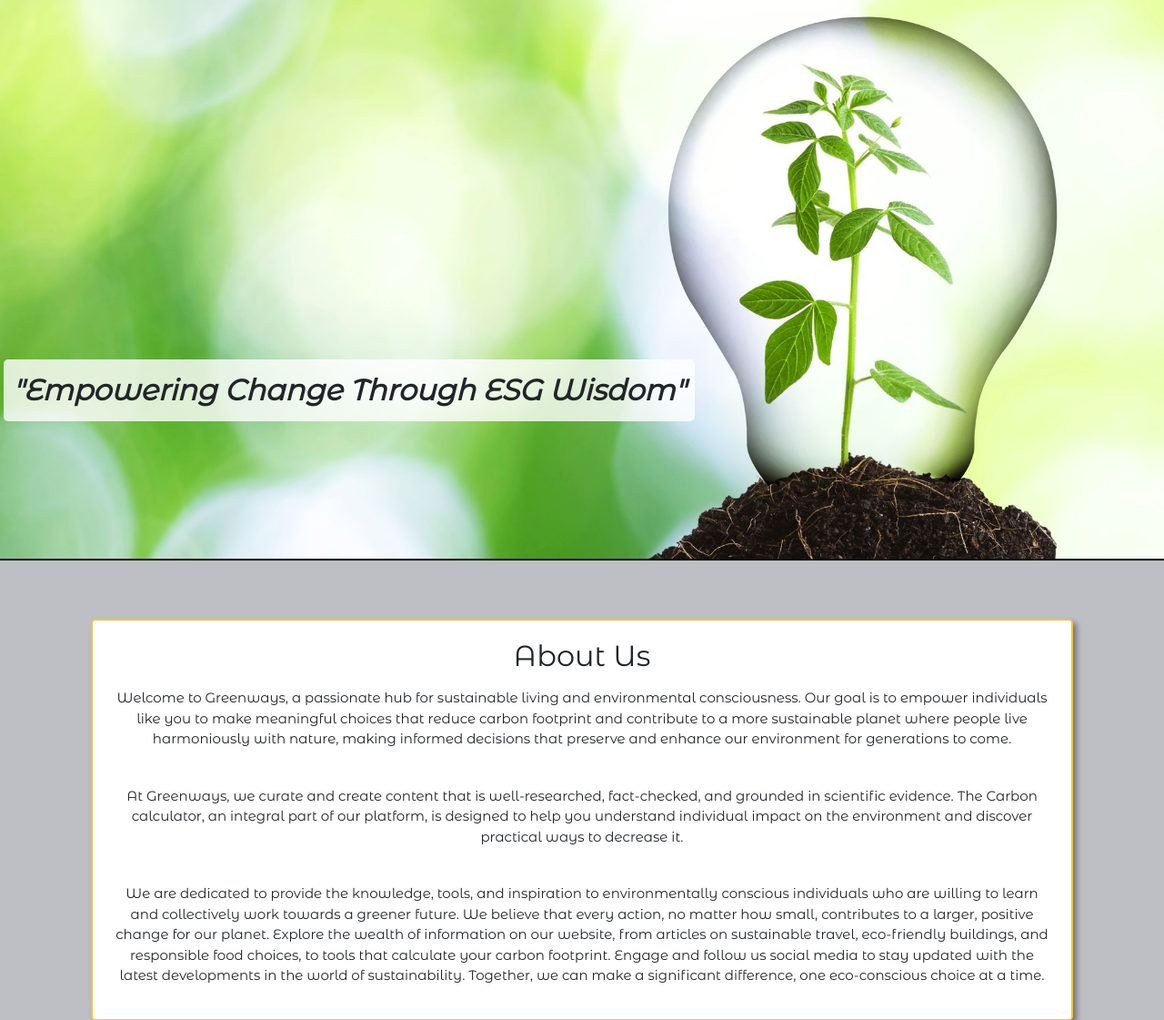
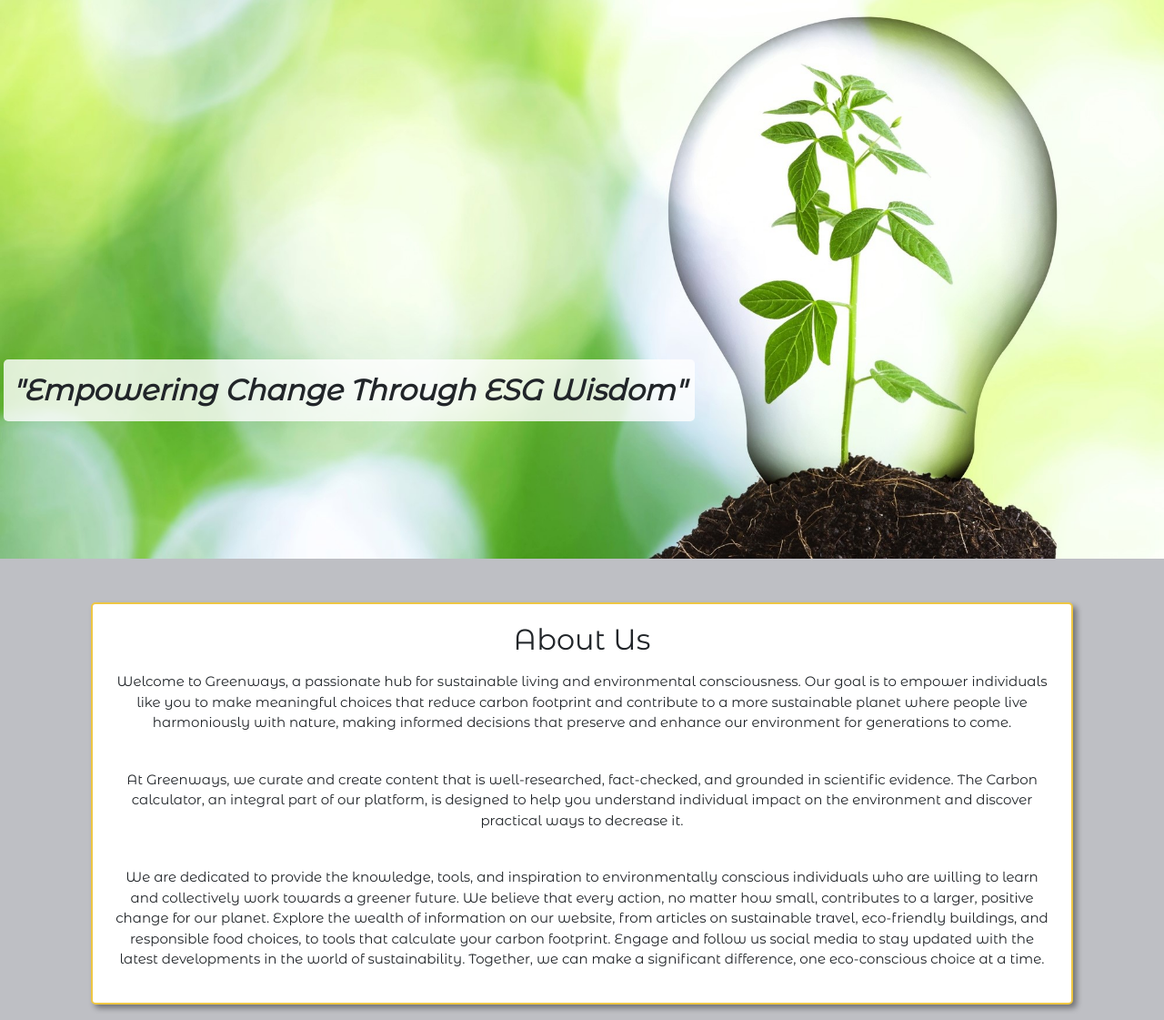
Before and after one commit to The-Carbon-Crushers/greenways, a Django app: page / in a window 1280 px wide. Shown: the part 226-1347 px from the top of the page at 91% size. Run offline with Django 3.2, Linux system fonts and the light colour scheme; some libraries are stand-ins or nearby versions.

Commit message:
Remove separator hr line

```diff
--- a/greenways_app/templates/index.html
+++ b/greenways_app/templates/index.html
@@ -9,9 +9,6 @@
   />
   <p id="landing-page-overlay" class="overlay-text"><i>"Empowering Change Through ESG Wisdom"</i></p>
 </div>
-
-<!-- Horizontal Line -->
-<hr class="separator" />
 
 <div class="home-container reveal">
   <!-- About us section -->
--- a/static/css/style.css
+++ b/static/css/style.css
@@ -90,13 +90,6 @@ nav a:hover {
   width: 100%;
 }
 
-/* Style for the horizontal line (separator) */
-.separator {
-  border: 1px solid #080808; /* Adjust the border style, color, and width as needed */
-  width: 100%;
-  margin-top: 0;
-}
-
 .text-container {
   display: flex;
   flex-direction: column;
```
